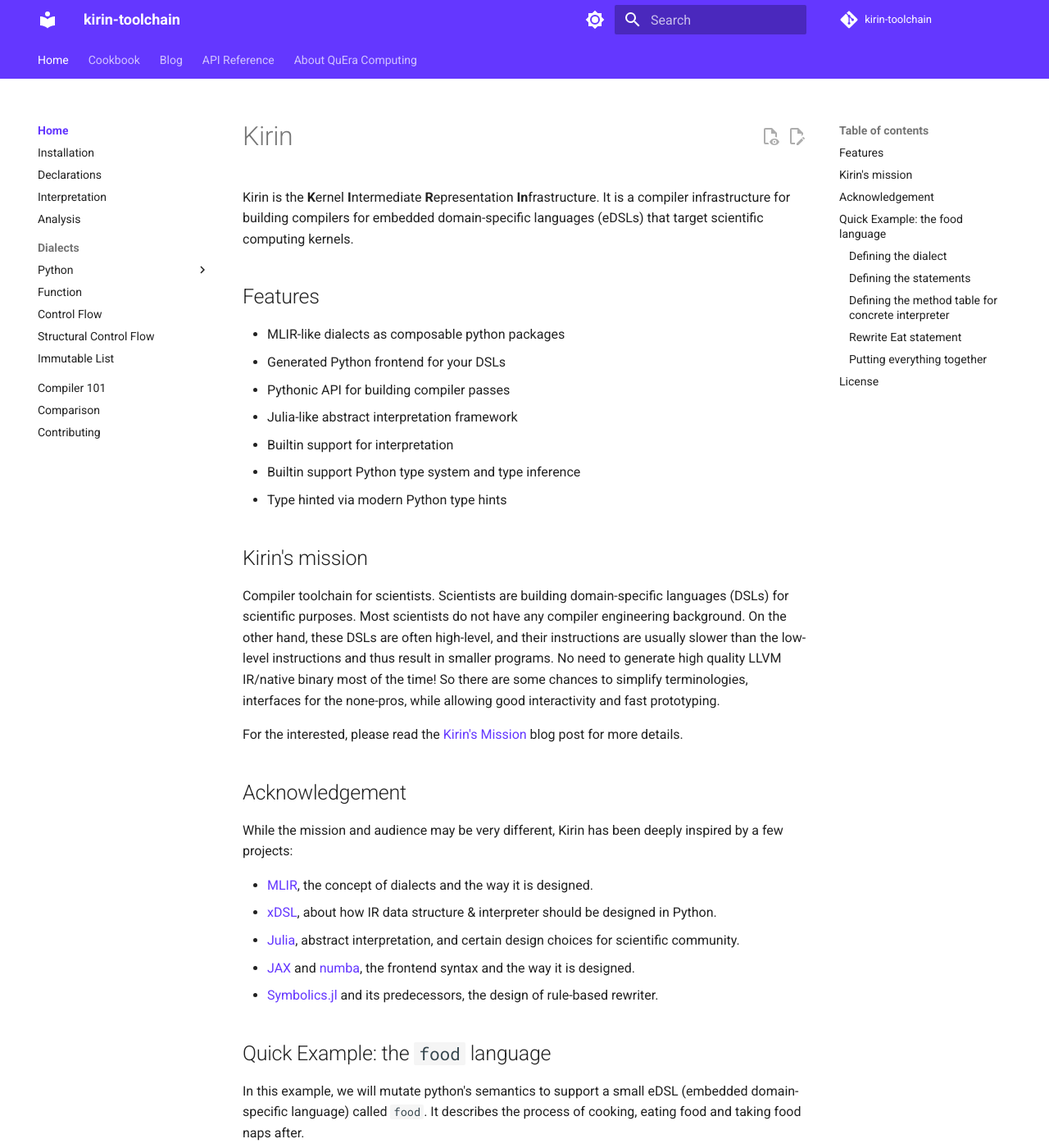
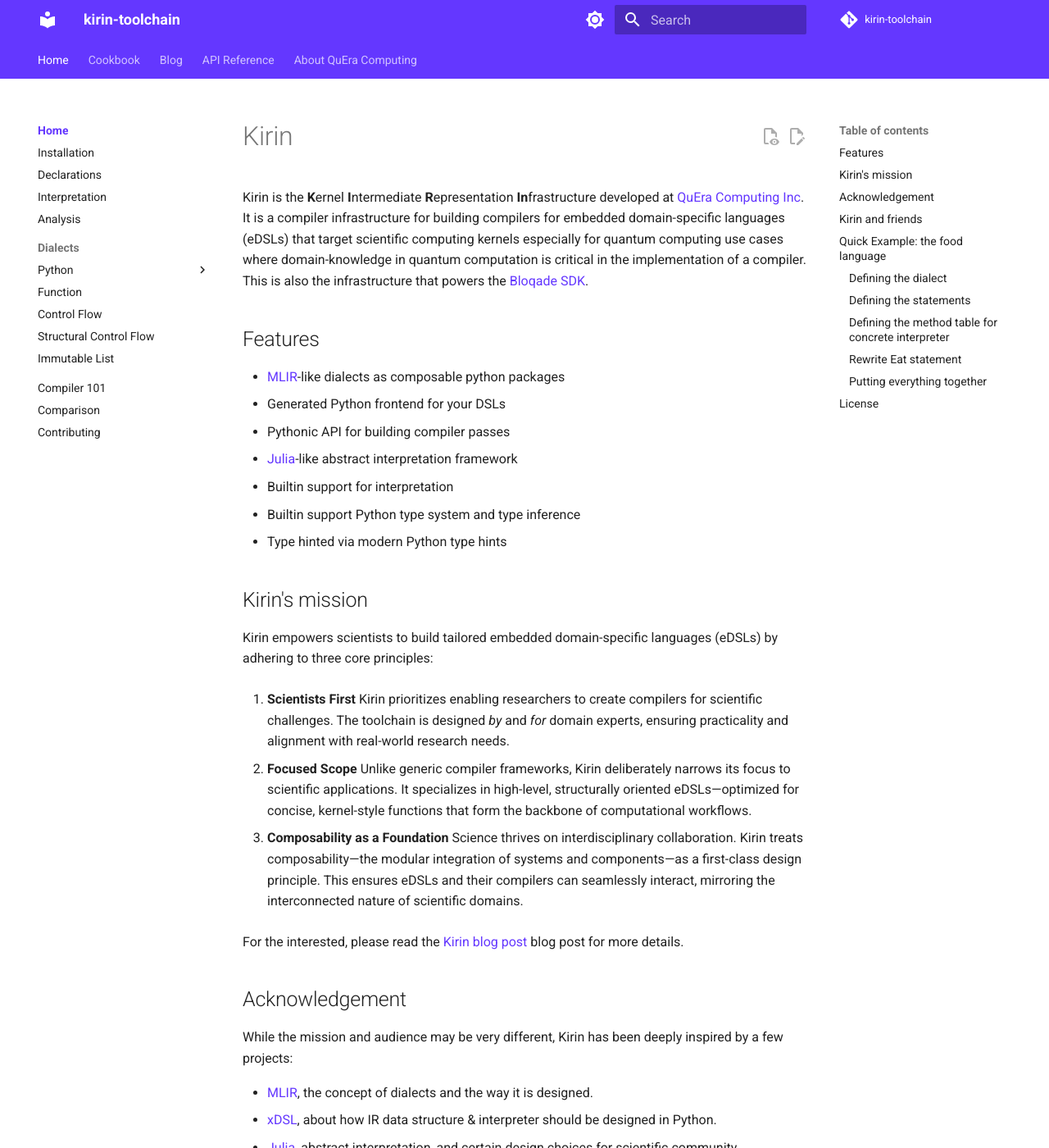
Before and after one commit to hmyuuu/kirin, an MkDocs documentation site: the page built from docs/index.md, in a window 1280 px wide and 1400 px high. Shown: the whole window at 82% size. Built offline with MkDocs 1.6.1 and Material for MkDocs 9.7.7, drawn with Linux system fonts in a browser that asks for light colours; comment, search, counter and statistics services are not loaded; the version menu is left out; some of the changed text lies outside the part shown.

Commit message:
doc: mention more QuEra and bloqade

```diff
--- a/docs/index.md
+++ b/docs/index.md
@@ -1,29 +1,28 @@
 # Kirin
 
-Kirin is the **K**ernel **I**ntermediate **R**epresentation **In**frastructure. It is a compiler
-infrastructure for building compilers for embedded domain-specific languages (eDSLs) that target
-scientific computing kernels.
+Kirin is the **K**ernel **I**ntermediate **R**epresentation **In**frastructure developed at [QuEra Computing Inc](https://quera.com). It is a compiler infrastructure for building compilers for embedded domain-specific languages (eDSLs) that target scientific computing kernels especially for quantum computing use cases where domain-knowledge in quantum computation is critical in the implementation of a compiler. This is also the infrastructure that powers the [Bloqade SDK](https://bloqade.quera.com).
 
 ## Features
 
-- MLIR-like dialects as composable python packages
+- [MLIR](https://mlir.llvm.org/)-like dialects as composable python packages
 - Generated Python frontend for your DSLs
 - Pythonic API for building compiler passes
-- Julia-like abstract interpretation framework
+- [Julia](https://julialang.org)-like abstract interpretation framework
 - Builtin support for interpretation
 - Builtin support Python type system and type inference
 - Type hinted via modern Python type hints
 
 ## Kirin's mission
 
-Compiler toolchain for scientists. Scientists are building domain-specific languages (DSLs) for
-scientific purposes. Most scientists do not have any compiler engineering background. On the other hand,
-these DSLs are often high-level, and their instructions are usually slower than the low-level instructions
-and thus result in smaller programs. No need to generate high quality LLVM IR/native binary most of the time!
-So there are some chances to simplify terminologies, interfaces for the none-pros, while allowing good
-interactivity and fast prototyping.
+Kirin empowers scientists to build tailored embedded domain-specific languages (eDSLs) by adhering to three core principles:
 
-For the interested, please read the [Kirin's Mission](blog/2024/11/11/kirins-mission/) blog post for more details.
+1. **Scientists First** Kirin prioritizes enabling researchers to create compilers for scientific challenges. The toolchain is designed *by* and *for* domain experts, ensuring practicality and alignment with real-world research needs.
+
+2. **Focused Scope** Unlike generic compiler frameworks, Kirin deliberately narrows its focus to scientific applications. It specializes in high-level, structurally oriented eDSLs—optimized for concise, kernel-style functions that form the backbone of computational workflows.
+
+3. **Composability as a Foundation** Science thrives on interdisciplinary collaboration. Kirin treats composability—the modular integration of systems and components—as a first-class design principle. This ensures eDSLs and their compilers can seamlessly interact, mirroring the interconnected nature of scientific domains.
+
+For the interested, please read the [Kirin blog post](blog/2024/11/11/kirins-mission/) blog post for more details.
 
 ## Acknowledgement
 
@@ -35,11 +34,17 @@
 - [JAX](https://jax.readthedocs.io/en/latest/) and [numba](https://numba.pydata.org/), the frontend syntax and the way it is designed.
 - [Symbolics.jl](https://github.com/JuliaSymbolics/Symbolics.jl) and its predecessors, the design of rule-based rewriter.
 
+## Kirin and friends
+
+Kirin has been used for building several eDSLs, including:
+
+- the QASM2 eDSL and its extensions for neutral atom in [Bloqade](https://bloqade.quera.com)
+
+We are in the process of open-sourcing more eDSLs built on top of Kirin.
+
 ## Quick Example: the `food` language
 
-In this example, we will mutate python's semantics to
-support a small eDSL (embedded domain-specific language) called `food`.
-It describes the process of cooking, eating food and taking food naps after.
+For the impatient, we prepare an example that requires no background knowledge in any specific domain. In this example, we will mutate python's semantics to support a small eDSL (embedded domain-specific language) called `food`. It describes the process of cooking, eating food and taking food naps after.
 
 Before we start, let's take a look at what would our `food` language look like:
 
```
